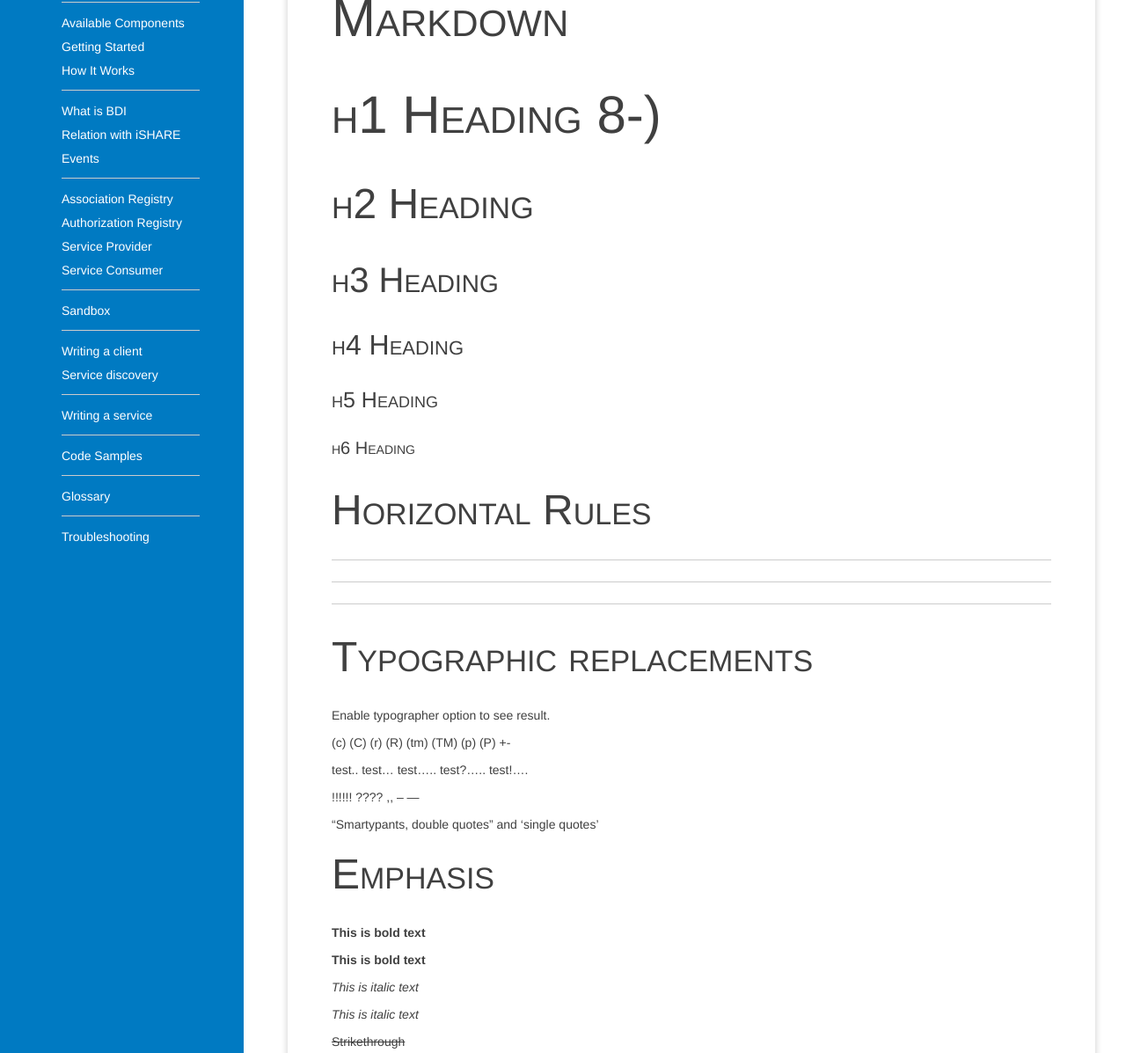
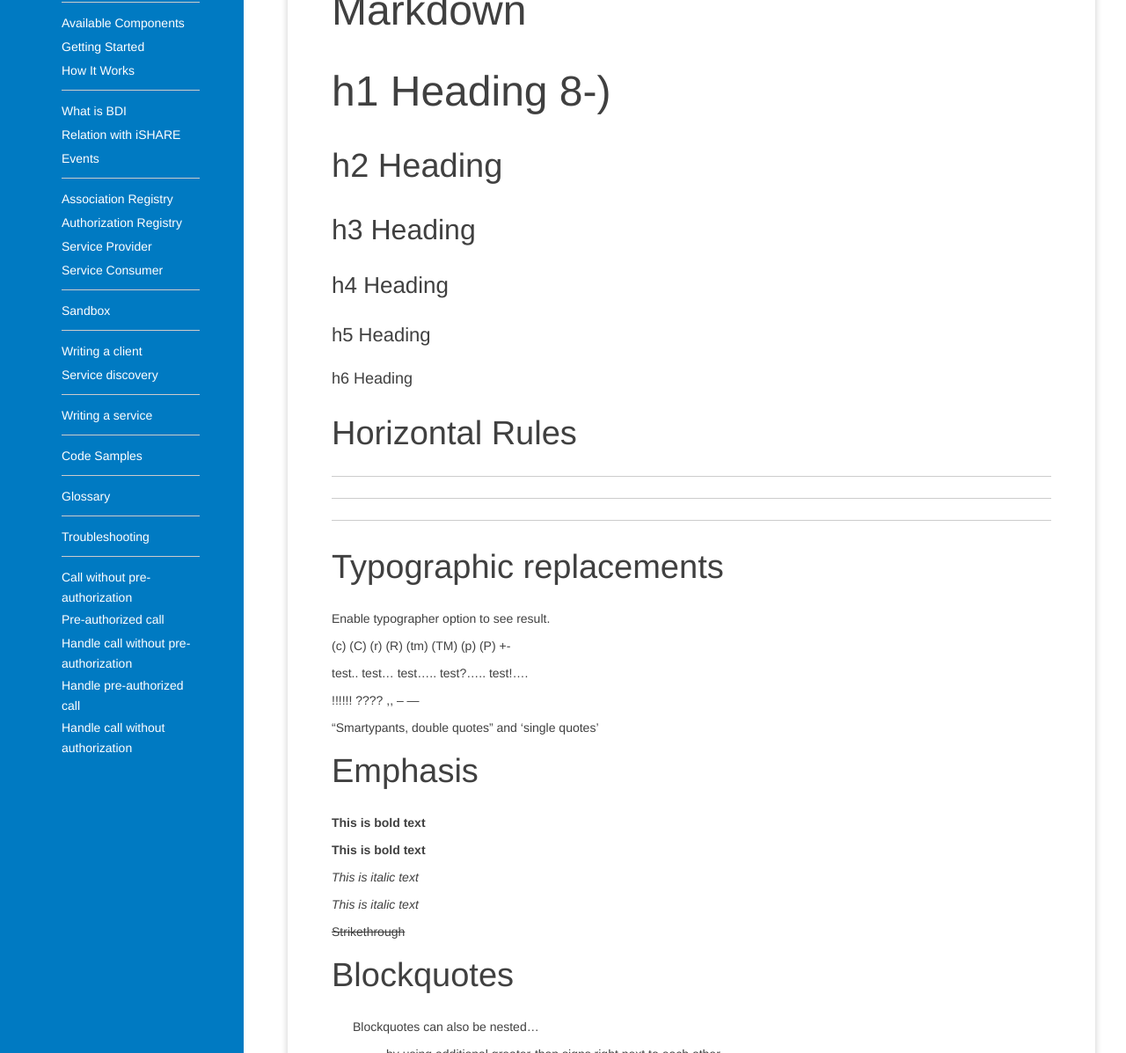
Before and after one commit to jomco/pages-test, a Jekyll site: the page built from markdown.md, in a window 1280 px wide and 1400 px high. Shown: the part 203-1400 px from the top of the window at 88% size. Built offline with Jekyll 4.4.1, drawn with Linux system fonts in a browser that asks for light colours; some web fonts are replaced; our own code applies the rules of GitHub Pages for plain Markdown files; part of the change alters nothing that is shown.

Commit message:
Added cookbook

````diff
--- /dev/null
+++ b/cookbook-1.md
@@ -0,0 +1,76 @@
+---
+title: Call without pre-authorization
+category: A. Cookbook
+order: 1
+---
+
+### Consumer makes call without pre-authorization
+
+As Service Consumer, call the API of a Service Provider without being pre-authorized by an Authorization Registry. You'll need to authenticate with an Association Registry first.
+
+### Get token
+
+In order to perform a /parties call in the testing environment at dilsat1-mw.pg.bdinetwork.org, first one needs to post a client assertion to the /connect/token endpoint. To create a client assertion, we use the [`python-ishare`](https://github.com/iSHAREScheme/python-ishare) library. Install it with `pip install python-ishare`
+
+You will need a private key, a certificate, and an EORI client id.
+
+Then run the following script, taking care to set the correct values for your client id and the locations of the private key and the certificate.
+
+```
+from pathlib import Path
+
+from cryptography.x509 import load_pem_x509_certificates, Certificate
+from cryptography.hazmat.primitives.serialization import load_pem_private_key
+from cryptography.hazmat.primitives.asymmetric.rsa import RSAPrivateKey
+
+from python_ishare import create_jwt
+
+YOUR_EORI = ... # TODO
+THEIR_EORI = "EU.EORI.NLDILSATTEST1"
+
+pk_path = Path(r"my_private_key.pem") # TODO
+# Load your RSA key to an RSAPrivateKey
+with pk_path.open("rb") as file:
+    private_key: RSAPrivateKey = load_pem_private_key(file.read(), password=None)
+
+cert_path = Path(r"my_certificate.crt") # TODO
+with cert_path.open("rb") as file:
+    chain: list[Certificate] = load_pem_x509_certificates(file.read())
+
+# Create the actual token
+client_assertion = create_jwt(
+    payload={ "iss": YOUR_EORI, "sub": YOUR_EORI, "aud": THEIR_EORI },
+    private_key=private_key,
+    x5c_certificate_chain=chain
+)
+
+print(client_assertion)
+```
+
+The next step is to call the `/connect/token` endpoint, and post the client assertion.
+
+```
+import requests
+
+url = "https://dilsat1-mw.pg.bdinetwork.org/connect/token"
+headers = {
+    "accept": "application/json",
+    "Content-Type": "application/x-www-form-urlencoded"
+}
+data = {
+    "grant_type": "client_credentials",
+    "scope": "iSHARE",
+    "client_id": "EU.EORI.NLFLEXTRANS",
+    "client_assertion_type": "urn:ietf:params:oauth:client-assertion-type:jwt-bearer",
+    "client_assertion": client_assertion
+}
+
+response = requests.post(url, headers=headers, data=data)
+
+print(response.status_code)
+print(response.json())
+
+access_token = response.json()['access_token']
+```
+
+### Call API with token
--- /dev/null
+++ b/cookbook-2.md
@@ -0,0 +1,109 @@
+---
+title: Pre-authorized call
+category: A. Cookbook
+order: 2
+---
+
+### Consumer makes call with pre-authorization
+
+As Service Consumer, call the API of a Service Provider while being pre-authorized by an Authorization Registry. You'll need to authenticate with an Association Registry first.
+
+### Get token
+
+In order to perform a /parties call in the testing environment at dilsat1-mw.pg.bdinetwork.org, first one needs to post a client assertion to the /connect/token endpoint. To create a client assertion, we use the [`python-ishare`](https://github.com/iSHAREScheme/python-ishare) library. Install it with `pip install python-ishare`
+
+You will need a private key, a certificate, and an EORI client id.
+
+Then run the following script, taking care to set the correct values for your client id and the locations of the private key and the certificate.
+
+```
+from pathlib import Path
+
+from cryptography.x509 import load_pem_x509_certificates, Certificate
+from cryptography.hazmat.primitives.serialization import load_pem_private_key
+from cryptography.hazmat.primitives.asymmetric.rsa import RSAPrivateKey
+
+from python_ishare import create_jwt
+
+YOUR_EORI = ... # TODO
+THEIR_EORI = "EU.EORI.NLDILSATTEST1"
+
+pk_path = Path(r"my_private_key.pem") # TODO
+# Load your RSA key to an RSAPrivateKey
+with pk_path.open("rb") as file:
+    private_key: RSAPrivateKey = load_pem_private_key(file.read(), password=None)
+
+cert_path = Path(r"my_certificate.crt") # TODO
+with cert_path.open("rb") as file:
+    chain: list[Certificate] = load_pem_x509_certificates(file.read())
+
+# Create the actual token
+client_assertion = create_jwt(
+    payload={ "iss": YOUR_EORI, "sub": YOUR_EORI, "aud": THEIR_EORI },
+    private_key=private_key,
+    x5c_certificate_chain=chain
+)
+
+print(client_assertion)
+```
+
+The next step is to call the `/connect/token` endpoint, and post the client assertion.
+
+```
+import requests
+
+url = "https://dilsat1-mw.pg.bdinetwork.org/connect/token"
+headers = {
+    "accept": "application/json",
+    "Content-Type": "application/x-www-form-urlencoded"
+}
+data = {
+    "grant_type": "client_credentials",
+    "scope": "iSHARE",
+    "client_id": "EU.EORI.NLFLEXTRANS",
+    "client_assertion_type": "urn:ietf:params:oauth:client-assertion-type:jwt-bearer",
+    "client_assertion": client_assertion
+}
+
+response = requests.post(url, headers=headers, data=data)
+
+print(response.status_code)
+print(response.json())
+
+access_token = response.json()['access_token']
+```
+
+### Make /parties call
+
+Now we are ready to make a call to the `/parties` endpoint.
+
+```
+import requests
+
+url = "https://dilsat1-mw.pg.bdinetwork.org/parties"
+params = {
+    "active_only": "true",
+    "name": "*Corporation",
+    "certified_only": "false",
+    "adherenceStatus": "Active",
+    "publiclyPublishable": "true",
+    "framework": "iSHARE",
+    "compliancyVerified": "true",
+    "legalAdherence": "true",
+    "page": "1"
+}
+headers = {
+    "accept": "application/json",
+    "Authorization": "Bearer " + access_token
+}
+
+response = requests.get(url, headers=headers, params=params)
+
+print(response.status_code)
+print(response.json())
+```
+
+### TODO Fetch token from AR
+### TODO Fetch delegation evidence from AR
+### TODO Fetch token from provider
+### TODO Call API with token and delegation evidence
--- /dev/null
+++ b/cookbook-3.md
@@ -0,0 +1,81 @@
+---
+title: Handle call without pre-authorization
+category: A. Cookbook
+order: 3
+---
+
+### Provider is called without pre-authorization
+
+As Service Provider, handle an authenticated call by a Service Consumer which does not include pre-authorization. The provider will need to perform authorization manually, or contact an Authorization Registry.
+
+### TODO Handle token call
+
+In order to perform a /parties call in the testing environment at dilsat1-mw.pg.bdinetwork.org, first one needs to post a client assertion to the /connect/token endpoint. To create a client assertion, we use the [`python-ishare`](https://github.com/iSHAREScheme/python-ishare) library. Install it with `pip install python-ishare`
+
+You will need a private key, a certificate, and an EORI client id.
+
+Then run the following script, taking care to set the correct values for your client id and the locations of the private key and the certificate.
+
+```
+from pathlib import Path
+
+from cryptography.x509 import load_pem_x509_certificates, Certificate
+from cryptography.hazmat.primitives.serialization import load_pem_private_key
+from cryptography.hazmat.primitives.asymmetric.rsa import RSAPrivateKey
+
+from python_ishare import create_jwt
+
+YOUR_EORI = ... # TODO
+THEIR_EORI = "EU.EORI.NLDILSATTEST1"
+
+pk_path = Path(r"my_private_key.pem") # TODO
+# Load your RSA key to an RSAPrivateKey
+with pk_path.open("rb") as file:
+    private_key: RSAPrivateKey = load_pem_private_key(file.read(), password=None)
+
+cert_path = Path(r"my_certificate.crt") # TODO
+with cert_path.open("rb") as file:
+    chain: list[Certificate] = load_pem_x509_certificates(file.read())
+
+# Create the actual token
+client_assertion = create_jwt(
+    payload={ "iss": YOUR_EORI, "sub": YOUR_EORI, "aud": THEIR_EORI },
+    private_key=private_key,
+    x5c_certificate_chain=chain
+)
+
+print(client_assertion)
+```
+
+The next step is to call the `/connect/token` endpoint, and post the client assertion.
+
+```
+import requests
+
+url = "https://dilsat1-mw.pg.bdinetwork.org/connect/token"
+headers = {
+    "accept": "application/json",
+    "Content-Type": "application/x-www-form-urlencoded"
+}
+data = {
+    "grant_type": "client_credentials",
+    "scope": "iSHARE",
+    "client_id": "EU.EORI.NLFLEXTRANS",
+    "client_assertion_type": "urn:ietf:params:oauth:client-assertion-type:jwt-bearer",
+    "client_assertion": client_assertion
+}
+
+response = requests.post(url, headers=headers, data=data)
+
+print(response.status_code)
+print(response.json())
+
+access_token = response.json()['access_token']
+```
+
+### TODO Handle API call
+### TODO Generate Delegation Mask
+### TODO Fetch token from AR
+### TODO Fetch delegation evidence from AR
+### TODO Check delegation evidence
+### TODO Execute call
--- /dev/null
+++ b/cookbook-4.md
@@ -0,0 +1,15 @@
+---
+title: Handle pre-authorized call
+category: A. Cookbook
+order: 4
+---
+
+### Provider is called with pre-authorization
+
+As Service Provider, handle an authenticated call by a Service Consumer which includes pre-authorization. The provider will need to check whether the pre-authorization is valid and compatible with the action.
+
+### TODO Handle token call
+
+### TODO Handle API call
+### TODO Check delegation evidence in-app
+### TODO Execute call
--- /dev/null
+++ b/cookbook-5.md
@@ -0,0 +1,21 @@
+---
+title: Handle call without authorization
+category: A. Cookbook
+order: 5
+---
+
+### Provider is called without external authorization
+
+As Service Provider, handle an authenticated call by a Service Consumer which does not include pre-authorization. The provider must perform authorization manually.
+
+### TODO Handle token call
+
+#### Check client assertion
+
+Decode jwt
+Validate signature
+
+
+### TODO Handle API call
+### TODO Check authorization in-app
+### TODO Execute call
--- a/css/minimal210.css
+++ b/css/minimal210.css
@@ -174,31 +174,30 @@ h1, h2, h3, h4, h5, h6, p, a, span, ul, li {
 h1, h2, h3, h4, h5, h6 {
     text-transform: none;
     font-weight: normal;
-    font-variant: small-caps;
 }
 
 h1 {
-    font-size:60px
+    font-size:48px
 }
 
 h2 {
-    font-size:48px
+    font-size:38px
 }
 
 h3 {
-    font-size:40px
+    font-size:32px
 }
 
 h4 {
-    font-size:32px
+    font-size:26px
 }
 
 h5 {
-    font-size:25px
+    font-size:22px
 }
 
 h6 {
-    font-size:20px
+    font-size:18px
 }
 
 p {
````
Also changed, not shown: 1 other file.
